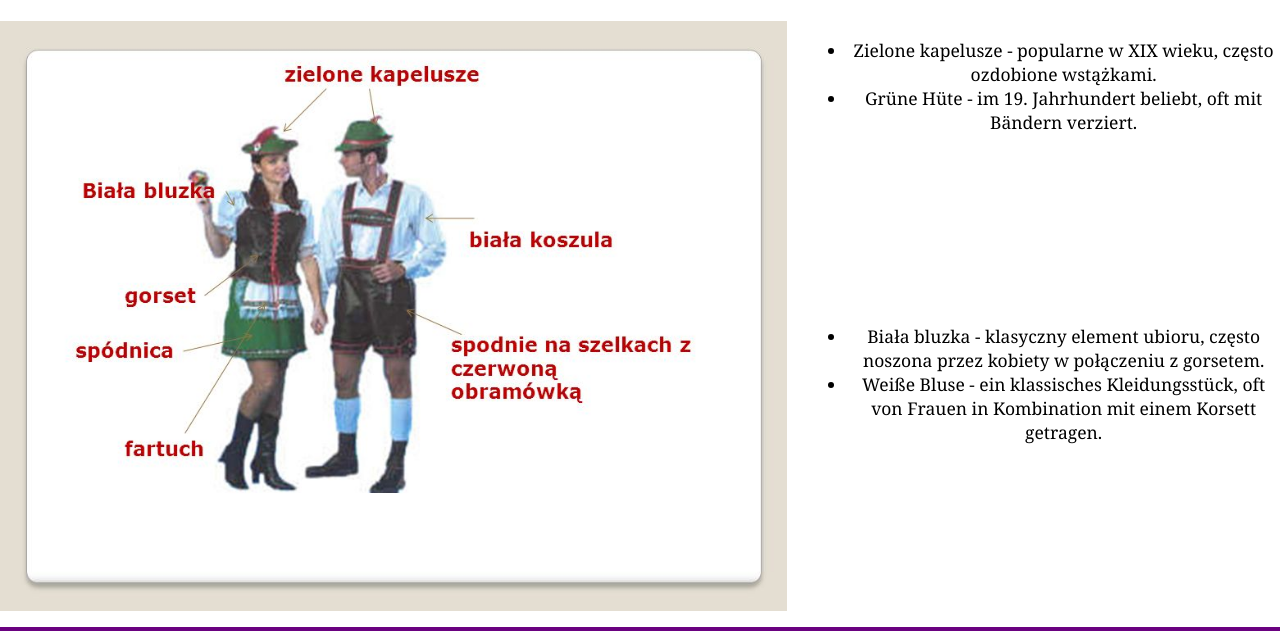
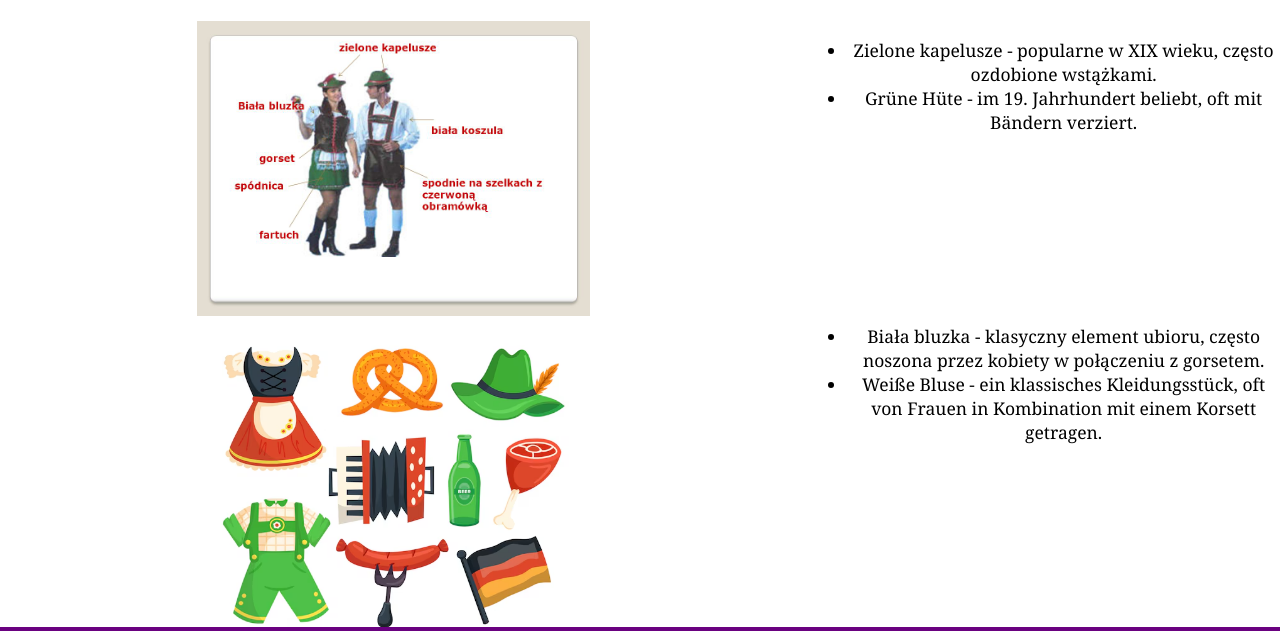
Before and after one commit to krzysztof2M/Niemiecki_WiAI, a plain HTML site: page elementy.html in a window 1280 px wide. Shown: the part 130-761 px from the top of the page. Drawn offline with Linux system fonts and the light colour scheme.

Commit message:
Update elementy.html

```diff
--- a/elementy.html
+++ b/elementy.html
@@ -20,8 +20,8 @@
         <h1>Elementy kulturowe</h1>
         <div class="zdjtxt">
             <div class="obrazy">
-                <img src="elementy.jpg" style="width:100%; margin-bottom: 10px;">
-                <img src="elementy2.jpg" style="width:100%;">
+                <img src="elementy.jpg" style="width:50%; margin-bottom: 10px;">
+                <img src="elementy2.jpg" style="width:50%;">
             </div>
             <ul>
                 <li>Zielone kapelusze - popularne w XIX wieku, często ozdobione wstążkami.</li>
```
